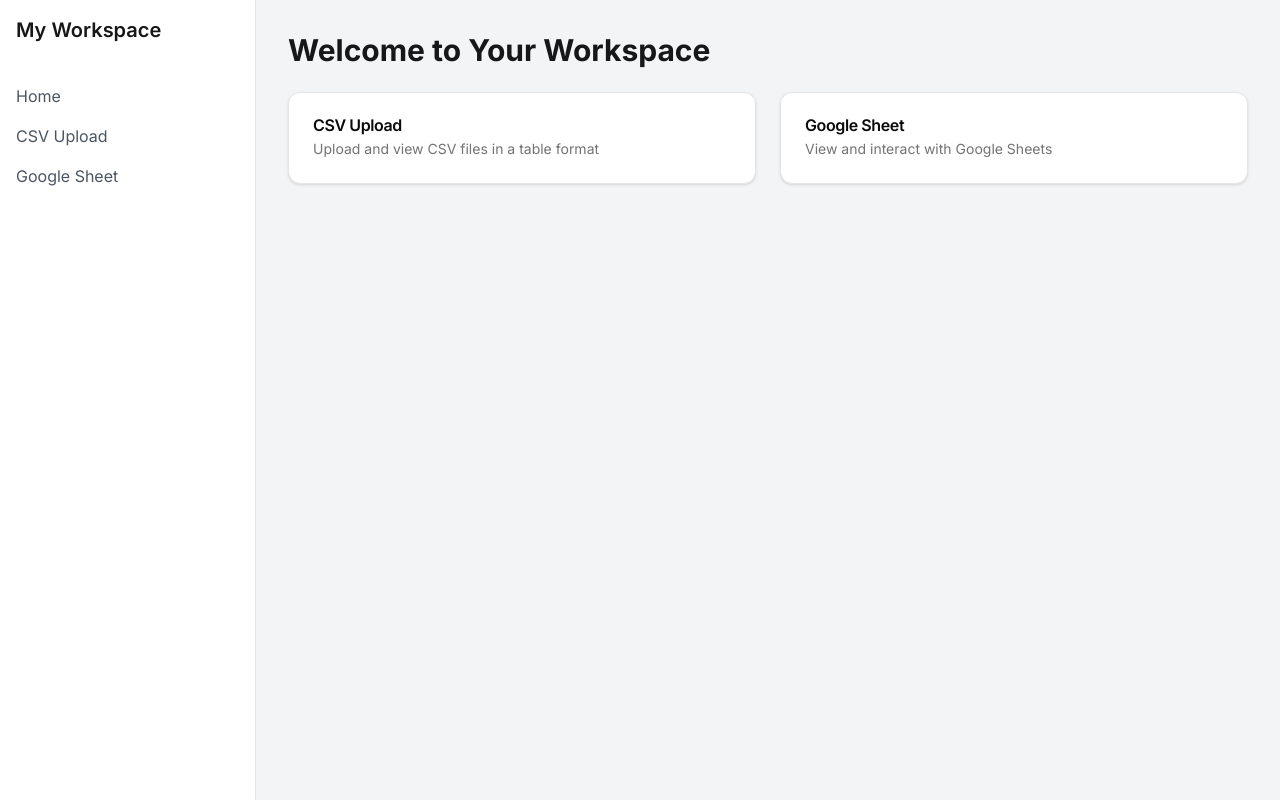
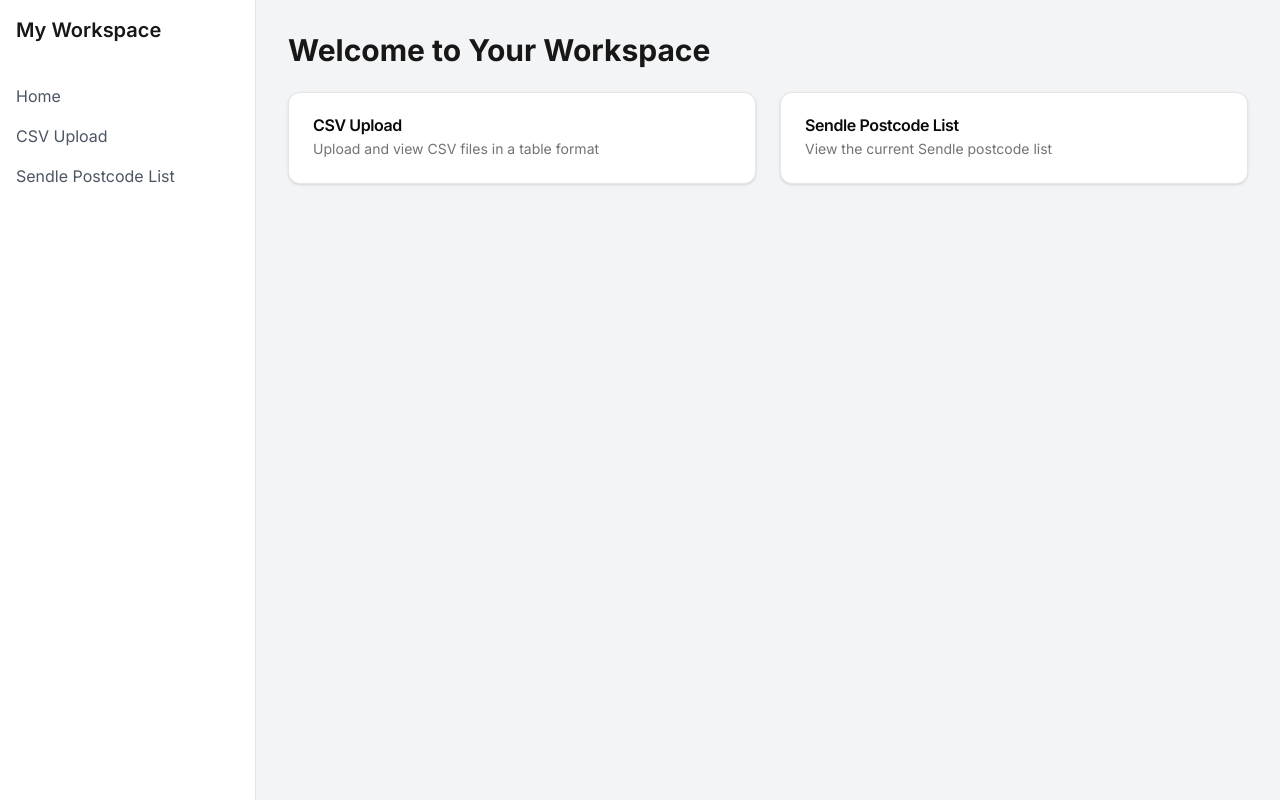
Before and after one commit to rchrdnm/postcode-app-v2, a Next.js app: page / in a window 1280 px wide. Built offline with nearby package versions, Linux system fonts and the light colour scheme.

Commit message:
updates
update naming for sidebar

```diff
--- a/app/layout.tsx
+++ b/app/layout.tsx
@@ -46,7 +46,7 @@ export default function RootLayout({
                 <Link href="/csv-upload" className="block px-4 py-2 text-gray-600 hover:bg-gray-100">CSV Upload</Link>
               </li>
               <li>
-                <Link href="/google-sheet" className="block px-4 py-2 text-gray-600 hover:bg-gray-100">Google Sheet</Link>
+                <Link href="/sendle-postcode" className="block px-4 py-2 text-gray-600 hover:bg-gray-100">Sendle Postcode List</Link>
               </li>
             </ul>
           </nav>
--- a/app/page.tsx
+++ b/app/page.tsx
@@ -18,11 +18,11 @@ export default function Home() {
             </CardHeader>
           </Card>
         </Link>
-        <Link href="/google-sheet">
+        <Link href="/sendle-postcode">
           <Card>
             <CardHeader>
-              <CardTitle>Google Sheet</CardTitle>
-              <CardDescription>View and interact with Google Sheets</CardDescription>
+              <CardTitle>Sendle Postcode List</CardTitle>
+              <CardDescription>View the current Sendle postcode list</CardDescription>
             </CardHeader>
           </Card>
         </Link>
```
